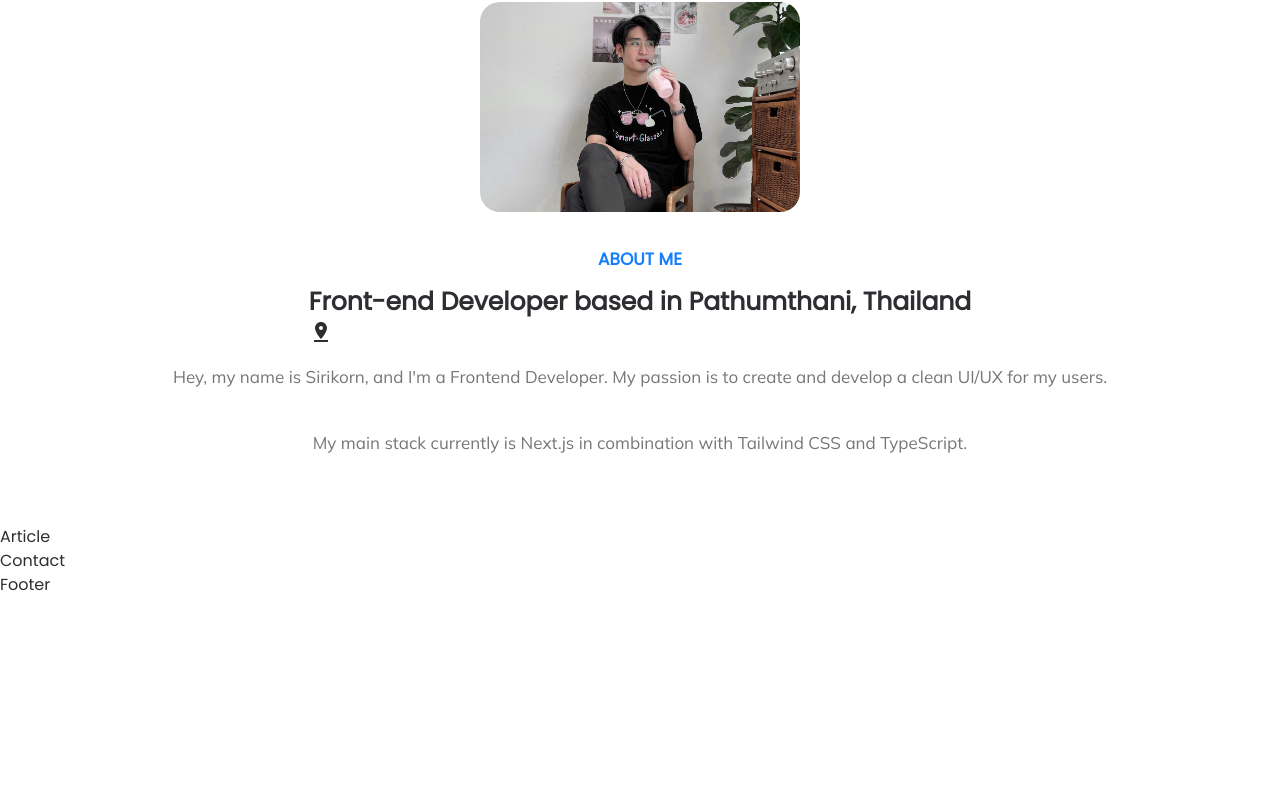
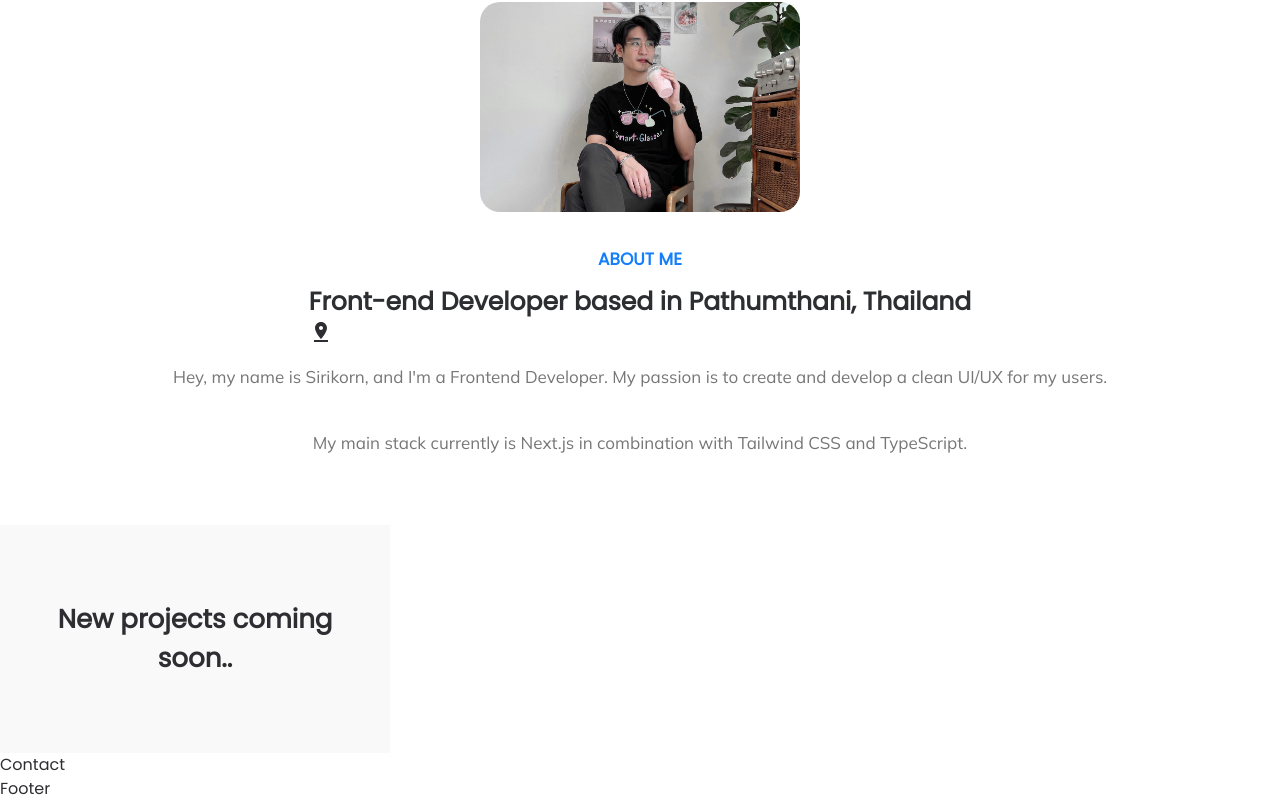
Before and after one commit to TortarZ/Portfolio-Website, a Next.js app: page / in a window 1280 px wide. Shown: the part 1278-2079 px from the top of the page. Before the commit the page ends 1875 px from the top, so only its background shows below. Built offline with nearby package versions, Linux system fonts and the light colour scheme.

Commit message:
Make incoming project section

```diff
--- a/app/components/Article.tsx
+++ b/app/components/Article.tsx
@@ -1,7 +1,15 @@
 import React from "react";
 
 const Article = () => {
-  return <div>Article</div>;
+  return (
+    <>
+      <section className="w-[390px] h-[228px] bg-[#f9f9f9] flex justify-center items-center">
+        <h2 className="text-[26px] font-bold pt-[80px] pb-[80px] pr-[17px] pl-[17px] text-center">
+          New projects coming soon..
+        </h2>
+      </section>
+    </>
+  );
 };
 
 export default Article;
```
